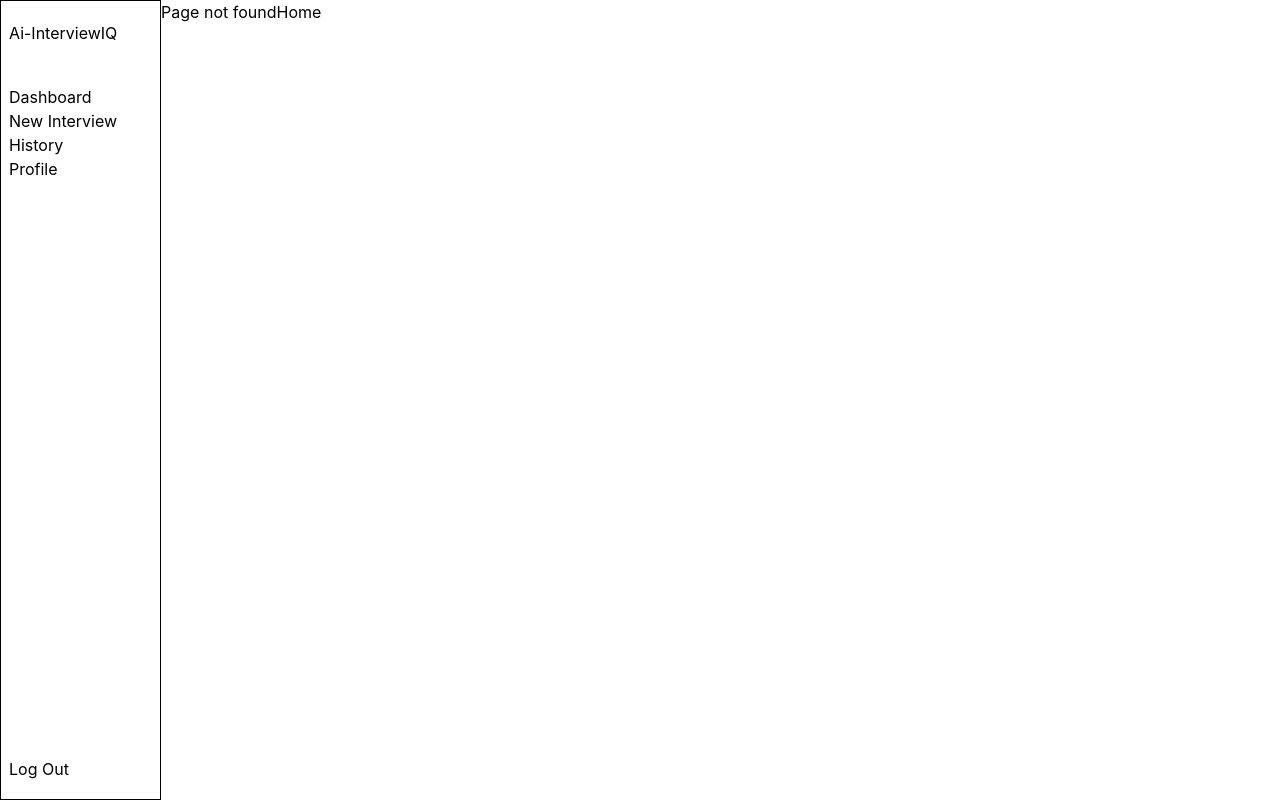
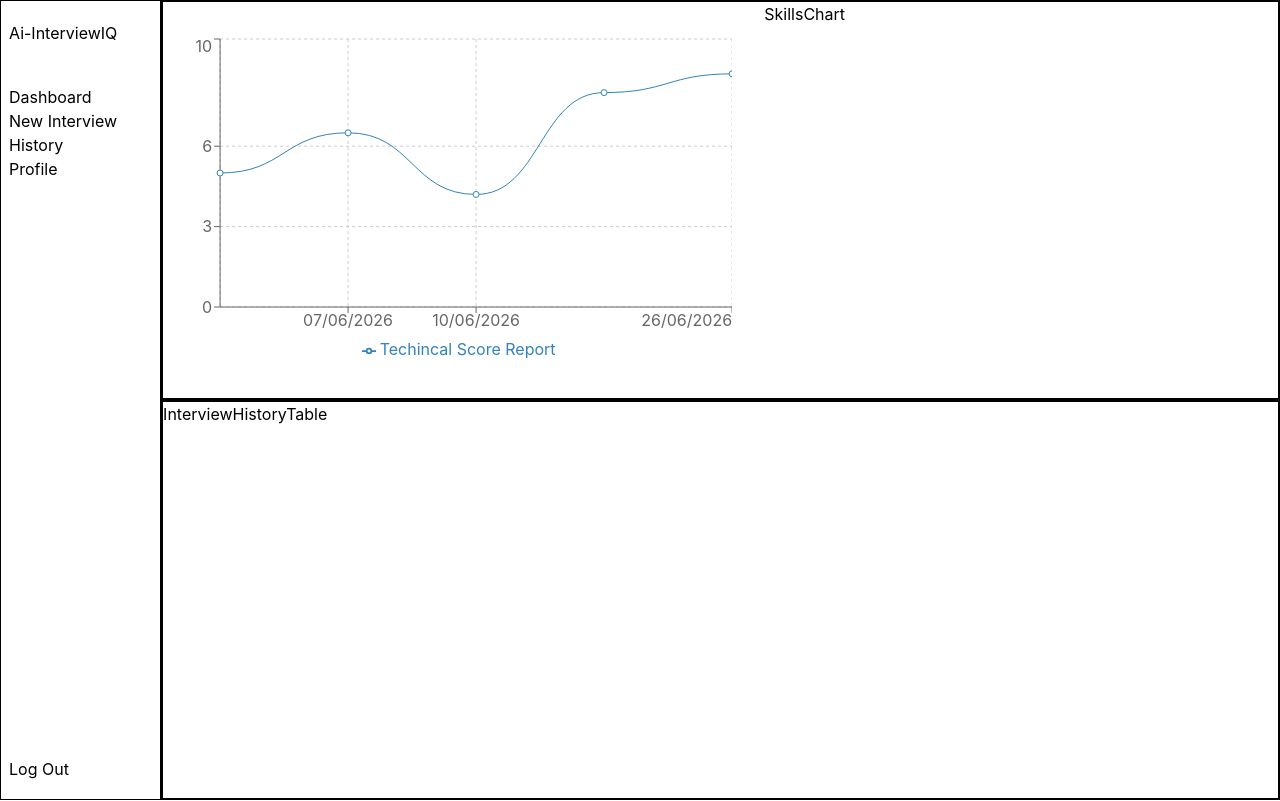
Before and after one commit to Shivam2890/Ai-InterviewIQ, a React (Vite) app in the folder client/ai-interview-iq/: page /dashboard in a window 1280 px wide. Before the commit this address had no page. Built offline with nearby package versions, Linux system fonts and the light colour scheme; sample sign-in values are in the browser's storage.

Commit message:
added line chart for technical score

```diff
--- a/client/ai-interview-iq/package.json
+++ b/client/ai-interview-iq/package.json
@@ -18,6 +18,7 @@
     "react-dom": "^19.2.6",
     "react-router-dom": "^7.15.1",
     "react-toastify": "^11.1.0",
+    "recharts": "^3.8.1",
     "socket.io-client": "^4.8.3",
     "tailwindcss": "^4.3.0"
   },
--- a/client/ai-interview-iq/src/App.jsx
+++ b/client/ai-interview-iq/src/App.jsx
@@ -11,6 +11,7 @@ import Sidebar from './components/Sidebar';
 import Profile from './components/Profile';
 import Newinterview from './pages/Newinterview';
 import History from './pages/History';
+import Dashboard from './pages/Dashboard';
 
 const App = () => {
 
@@ -44,11 +45,12 @@ const App = () => {
               {/* <Route element={<Sidebar />}> */} // this is comment , another approch
               <Route path='*' element={<FallBackComponents />} />
               <Route path='/' element={<Home />} />
+              <Route path='/dashboard' element={<Dashboard />} />
               <Route path='/profile' element={<Profile />} />
               <Route path='/new-interview' element={<Newinterview />} />
               <Route path='/history' element={<History />} />
             </Route>
-            </Route>
+          </Route>
 
           {/* </Route> */}
 
--- /dev/null
+++ b/client/ai-interview-iq/src/components/InterviewHistoryTable.jsx
@@ -0,0 +1,9 @@
+import React from 'react'
+
+const InterviewHistoryTable = () => {
+    return (
+        <div>InterviewHistoryTable</div>
+    )
+}
+
+export default InterviewHistoryTable
--- /dev/null
+++ b/client/ai-interview-iq/src/components/SkillsChart.jsx
@@ -0,0 +1,9 @@
+import React from 'react'
+
+const SkillsChart = () => {
+    return (
+        <div>SkillsChart</div>
+    )
+}
+
+export default SkillsChart
--- /dev/null
+++ b/client/ai-interview-iq/src/components/TechnicalScoreChart.jsx
@@ -0,0 +1,71 @@
+import React from 'react'
+import { CartesianGrid, Legend, Line, LineChart, ResponsiveContainer, Tooltip, XAxis, YAxis } from 'recharts';
+
+const TechnicalScoreChart = () => {
+    const data = [
+        {
+            interview: 'Interview-1',
+            techincalScore: 5,
+            date: '04/06/2026'
+        },
+        {
+            interview: 'Interview-2',
+            techincalScore: 6.5,
+            date: '07/06/2026'
+        },
+        {
+            interview: 'Interview-3',
+            techincalScore: 4.2,
+            date: '10/06/2026'
+        },
+        {
+            interview: 'Interview-4',
+            techincalScore: 8,
+            date: '13/06/2026'
+        },
+        {
+            interview: 'Interview-5',
+            techincalScore: 8.7,
+            date: '26/06/2026'
+        },
+    ]
+    return (
+        <div className='p-8'>
+            {/* <ResponsiveContainer width='100%' aspect={1.618} maxHeight={500}> */}
+
+            <LineChart
+                style={{ width: '100%', maxWidth: '700px', height: '100%', maxHeight: '70vh', aspectRatio: 1.618 }}
+                responsive
+                data={data}
+                margin={{
+                    top: 5,
+                    right: 0,
+                    left: 0,
+                    bottom: 5,
+                }}
+            >
+                <CartesianGrid strokeDasharray="3 3" />
+                <XAxis dataKey="date" />
+                <YAxis width="auto" domain={[0, 10]}
+                    dots={[0, 2, 4, 6, 8, 10]} />
+                <Tooltip />
+                <Legend />
+                <Line
+                    type="bump"
+                    dataKey="techincalScore"
+                    name='Techincal Score Report'
+                    // stroke="var(--color-chart-1)"
+                    // dot={{
+                    //     fill: 'var(--color-surface-base)',
+                    // }}
+                    activeDot={{ r: 5 }}
+                />
+                {/* <RechartsDevtools /> */}
+            </LineChart>
+
+            {/* </ResponsiveContainer> */}
+        </div>
+    )
+}
+
+export default TechnicalScoreChart
--- /dev/null
+++ b/client/ai-interview-iq/src/pages/Dashboard.jsx
@@ -0,0 +1,23 @@
+import React from 'react'
+import TechnicalScoreChart from '../components/TechnicalScoreChart'
+import SkillsChart from '../components/SkillsChart'
+import InterviewHistoryTable from '../components/InterviewHistoryTable'
+
+const Dashboard = () => {
+    return (
+        <div className='h-screen flex flex-col justify-between'>
+            {/* Charts */}
+            <div className='flex border-2 h-full'>
+                <TechnicalScoreChart />
+                <SkillsChart />
+            </div>
+
+            {/* Tables */}
+            <div className='border-2 h-full'>
+                <InterviewHistoryTable />
+            </div>
+        </div>
+    )
+}
+
+export default Dashboard
```
Also changed, not shown: client/ai-interview-iq/src/components/Home.jsx (line endings or trailing spaces), 1 other file (tests, documents, lock files or other folders).
